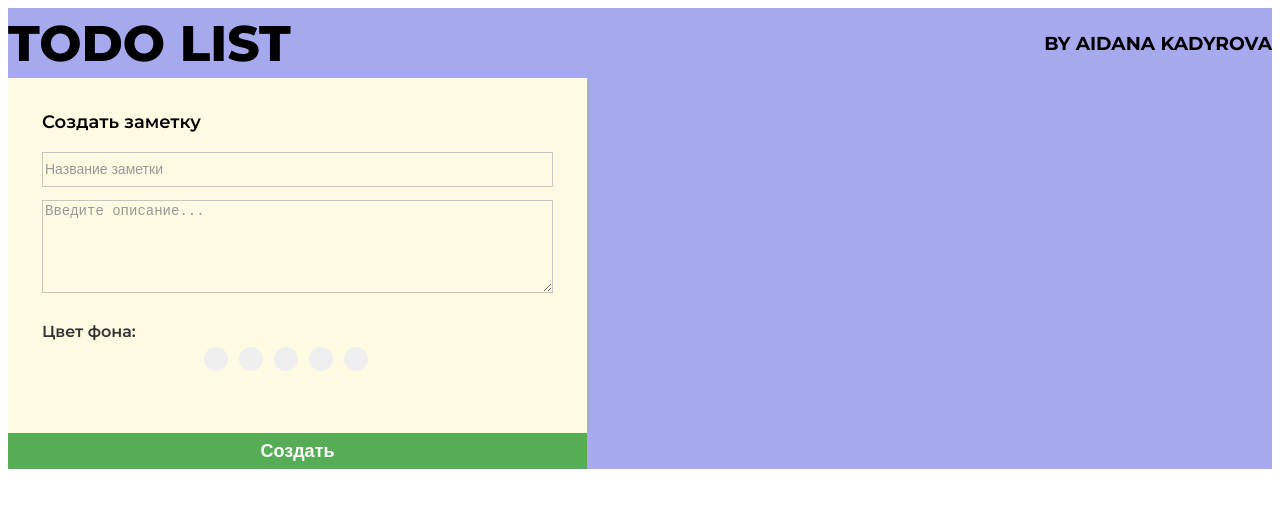
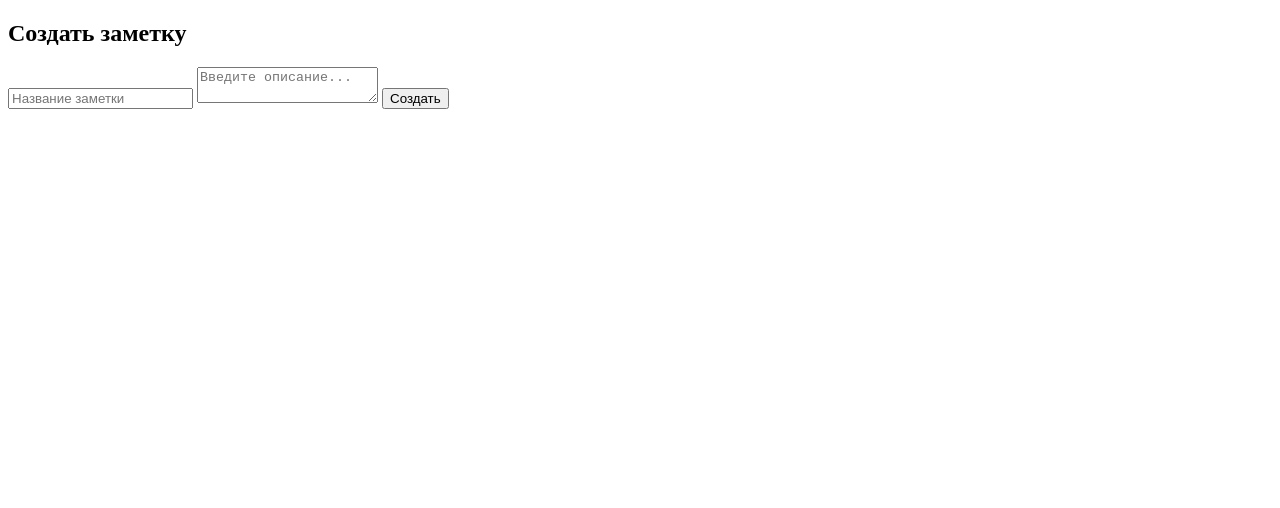
Before and after one commit to aidanakad/todoList, a website built with webpack: page index.html in a window 1280 px wide. Built offline with nearby package versions, Linux system fonts and the light colour scheme; files whose address does not match are found by name.

Commit message:
commited only logic

```diff
--- a/index.html
+++ b/index.html
@@ -10,17 +10,17 @@
 </head>
 <body>
     <div class="container box">
-        <header class="header">
+        <!-- <header class="header">
             <h1>TODO LIST</h1>
             <h3>BY AIDANA KADYROVA</h3>
-        </header>
+        </header> -->
         <form>
             <h2>Создать заметку</h2>
             <input type="text" name="note" placeholder="Название заметки">
             <textarea name="description" placeholder="Введите описание..."></textarea>
-            <div class="colors">
+            <!-- <div class="colors">
                 <p>Цвет фона:</p>
-            </div>
+            </div> -->
             <button type="submit" id="create" class="create">Создать</button>
         </form>
     </div>
--- a/src/colorPicker.js
+++ /dev/null
@@ -1,27 +0,0 @@
-    import {
-        createEl
-    } from './tools'
-
-    export const colorPicker = () => {
-        const colors = ['#FFFBE3', ' #FFD2D2', ' #D3D2FF', ' #D7FDD1', '#F8E1B6']
-        const colorBar = createEl('div', null, {
-            class: 'color-boxы'
-        })
-        const colorBox = document.querySelector('.colors')
-        colorBox.appendChild(colorBar)
-        const btn1 = createEl('button')
-        const btn2 = createEl('button')
-        const btn3 = createEl('button')
-        const btn4 = createEl('button')
-        const btn5 = createEl('button')
-        colorBar.appendChild(btn1)
-        colorBar.appendChild(btn2)
-        colorBar.appendChild(btn3)
-        colorBar.appendChild(btn4)
-        colorBar.appendChild(btn5)
-        colors.forEach(color => {
-            colorBar.forEach(btn => {
-                btn.style.backgroundColor = color[index]
-            })
-        })
-    }
--- a/src/index.js
+++ b/src/index.js
@@ -8,12 +8,8 @@ import {
     createEl
 } from './tools'
 import {
-    renderStatisticss,
     renderStatistics
 } from './statisctics'
-import {
-    colorPicker
-} from './colorPicker'
 
 const renderTask = (task, list) => {
 
@@ -82,12 +78,11 @@ const renderTaskList = () => {
 
 
 renderTaskList()
+renderStatistics()
 
 const noteArea = document.querySelector('input[name="note"]')
 const textArea = document.querySelector('textarea[name="description"]')
 const createBtn = document.querySelector('#create')
-
-colorPicker()
 
 createBtn.addEventListener('click', () => {
     fetchAddTask({
--- a/styles/form.css
+++ /dev/null
@@ -1,90 +0,0 @@
-form {
-    display: flex;
-    flex-direction: column;
-    height: 391px;
-    width: 579px;
-    background: var(--note-primary);
-    color: var(--note=txt);
-}
-
-form h2 {
-    font-weight: 600;
-    font-size: 18px;
-    line-height: 22px;
-    padding-top: 33px;
-    padding-left: 34px;
-}
-
-form input {
-    height: 40px;
-    width: 511px;
-    margin: 19px 34px 13px 34px;
-    background: none;
-    border: 1px solid #C5C5C5;
-    box-sizing: border-box;
-}
-
-form input::placeholder {
-    font-weight: normal;
-    font-size: 14px;
-    line-height: 17px;
-    color: #979797;
-}
-
-form textarea {
-    width: 511px;
-    height: 107px;
-    margin: 0 34px 0 34px;
-    background: none;
-    border: 1px solid #C5C5C5;
-    box-sizing: border-box;
-}
-
-form textarea::placeholder {
-    font-weight: normal;
-    font-size: 14px;
-    line-height: 17px;
-    color: #979797;
-}
-
-form div {
-    display: flex;
-    flex-direction: row;
-    margin: 27px 0 31px 34px;
-}
-
-form div p {
-    padding-right: 34px;
-    font-weight: 600;
-    font-size: 16px;
-    line-height: 24px;
-    color: var(--note-txt);
-}
-
-form div button {
-    border-radius: 50%;
-    width: 24px;
-    height: 24px;
-    border: none;
-    cursor: pointer;
-    margin-right: 11px;
-}
-
-form div button:hover {
-    border: 3px solid #333333;
-}
-
-.color-box {
-    margin: 0;
-}
-
-form .create {
-    width: 182;
-    height: 42px;
-    background: var(--create-btn);
-    font-weight: 600;
-    font-size: 18px;
-    line-height: 22px;
-    color: var(--text-color);
-    border: none;
-}
--- a/styles/main.css
+++ b/styles/main.css
@@ -1,51 +1,3 @@
-@import url(./form.css);
-
-:root {
-    --basic: rgba(165, 167, 238, 0.973);
-    --text-color: #ffffff;
-    --note-primary: #FFFBE3;
-    --note-txt: #333333;
-    --create-btn: #57AD56;
-}
-
-.box {
-    margin: 0;
-    font-family: 'Montserrat', sans-serif;
-    background: var(--basic);
-    background-size: cover;
-
-}
-
-h1,
-h2,
-h3,
-h4,
-p {
-    margin: 0px;
-}
-
-
-.header {
-    display: flex;
-    align-items: center;
-    justify-content: space-between;
-    height: 70px;
-    color: var(--white);
-}
-
-.header h1 {
-    font-style: normal;
-    font-weight: 800;
-    font-size: 50px;
-    line-height: 61px;
-}
-
-button:focus {
-    outline: none;
-}
-
-
-
 .done {
     text-decoration: line-through;
 }
```
